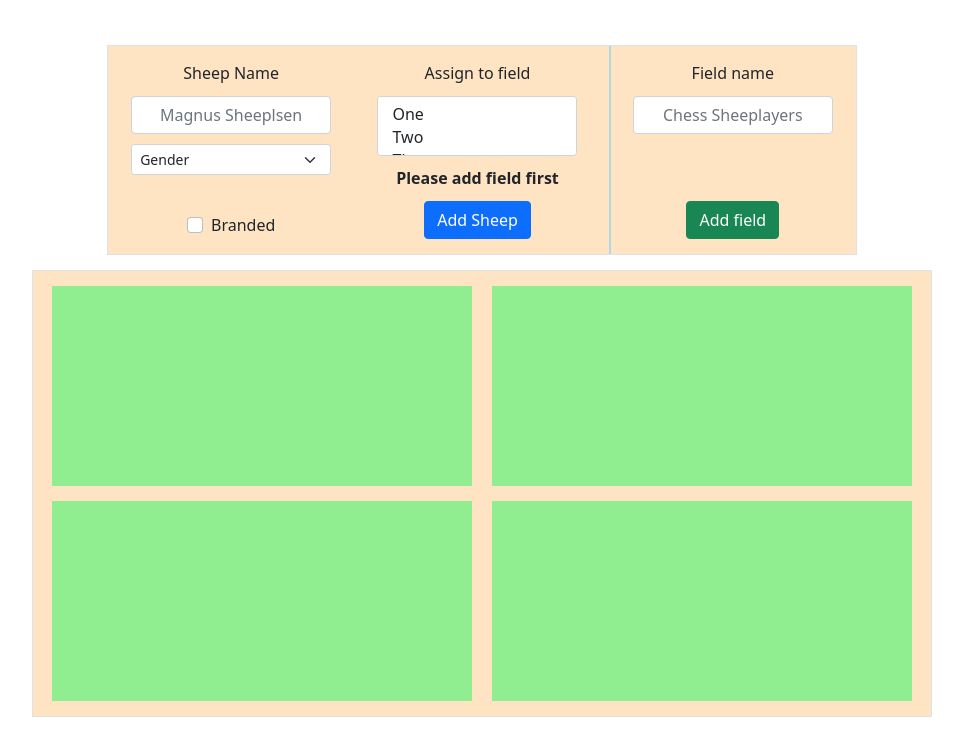
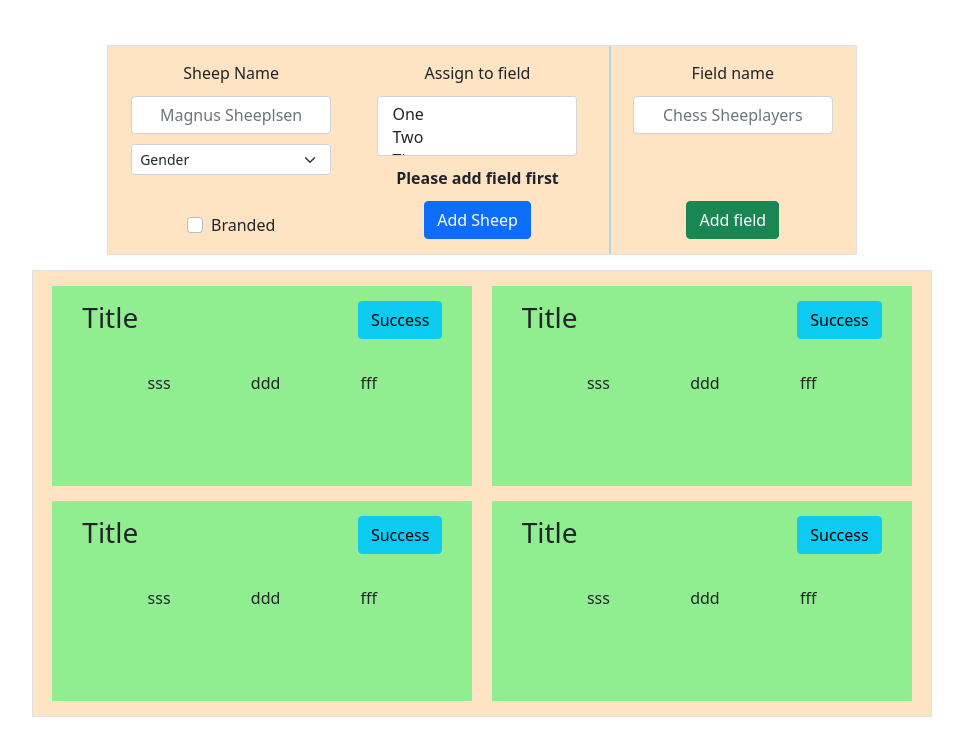
Before and after one commit to Viarus/sheep-project, an Angular app: page / in a window 1280 px wide. Shown: the top 756 px of the page, without its empty margins (158-1121 px from the left). Built offline with nearby package versions, Linux system fonts and the light colour scheme.

Commit message:
fixed margins in the field and added divs for mating row

```diff
--- a/src/app/app.component.css
+++ b/src/app/app.component.css
@@ -6,6 +6,10 @@
 
 .margin-top-small {
   margin-top: 15px;
+}
+
+.margin-small {
+  margin: 15px;
 }
 
 .padding-top-small {
--- a/src/app/fields-container/field/field.component.css
+++ b/src/app/fields-container/field/field.component.css
@@ -3,7 +3,48 @@
   min-height: 200px;
   background-color: lightgreen;
   display: flex;
+  flex-direction: column;
   flex-wrap: wrap;
-  /*justify-content: space-around;*/
-  /*gap: 10px;*/
+  align-items: center;
 }
+
+.field-child {
+  display: flex;
+  width: calc(100% - 30px);
+  justify-content: space-evenly;
+}
+
+.field-child:first-of-type {
+  position: relative;
+  padding-bottom: 40px;
+}
+
+.field-title {
+  position: absolute;
+  left: 15px;
+}
+
+.field-branding-button {
+  position: absolute;
+  right: 15px;
+}
+
+.field-mating-row {
+  display: flex;
+}
+
+.female-sheep {
+  display: flex;
+}
+
+.male-sheep {
+  display: flex;
+}
+
+.heart-item {
+  display: flex;
+}
+
+.field-small-sheep {
+
+}
--- a/src/app/fields-container/field/field.component.html
+++ b/src/app/fields-container/field/field.component.html
@@ -1,3 +1,20 @@
 <div class="field-container">
+  <div class="field-child margin-small">
+    <h3 class="field-title"> Title </h3>
+    <button type="button" class="btn btn-info field-branding-button">Success</button>
+  </div>
+  <div class="field-child field-mating-row margin-small">
+    <div class="female-sheep">
+sss
+    </div>
+    <div class="heart-item">
+ddd
+    </div>
+    <div class="male-sheep">
+fff
+    </div>
+  </div>
+  <div class="field-child field-small-sheep margin-small">
 
+  </div>
 </div>
--- a/src/app/fields-container/fields-container.component.css
+++ b/src/app/fields-container/fields-container.component.css
@@ -7,6 +7,6 @@
   justify-content: space-evenly;
 }
 
-.fields-flex-children {
+.fields-flex-child {
   display: flex;
 }
--- a/src/app/fields-container/fields-container.component.html
+++ b/src/app/fields-container/fields-container.component.html
@@ -1,14 +1,14 @@
 <div class="fields-flex-container margin-top-small padding-bottom-small border">
-  <div class="fields-flex-children margin-top-small">
+  <div class="fields-flex-child margin-top-small">
     <app-field></app-field>
   </div>
-  <div class="fields-flex-children margin-top-small">
+  <div class="fields-flex-child margin-top-small">
     <app-field></app-field>
   </div>
-  <div class="fields-flex-children margin-top-small">
+  <div class="fields-flex-child margin-top-small">
     <app-field></app-field>
   </div>
-  <div class="fields-flex-children margin-top-small">
+  <div class="fields-flex-child margin-top-small">
     <app-field></app-field>
   </div>
 </div>
```
